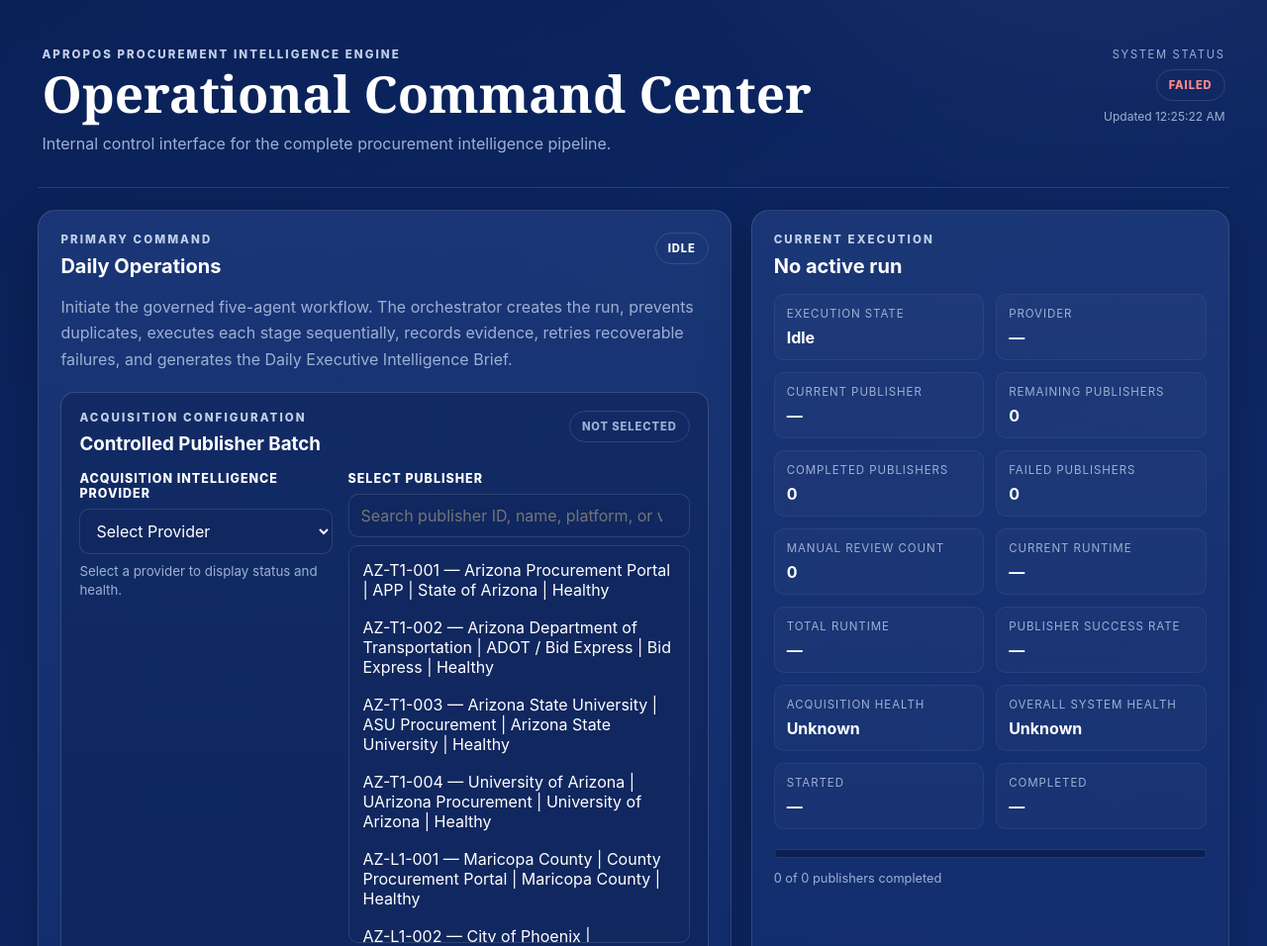
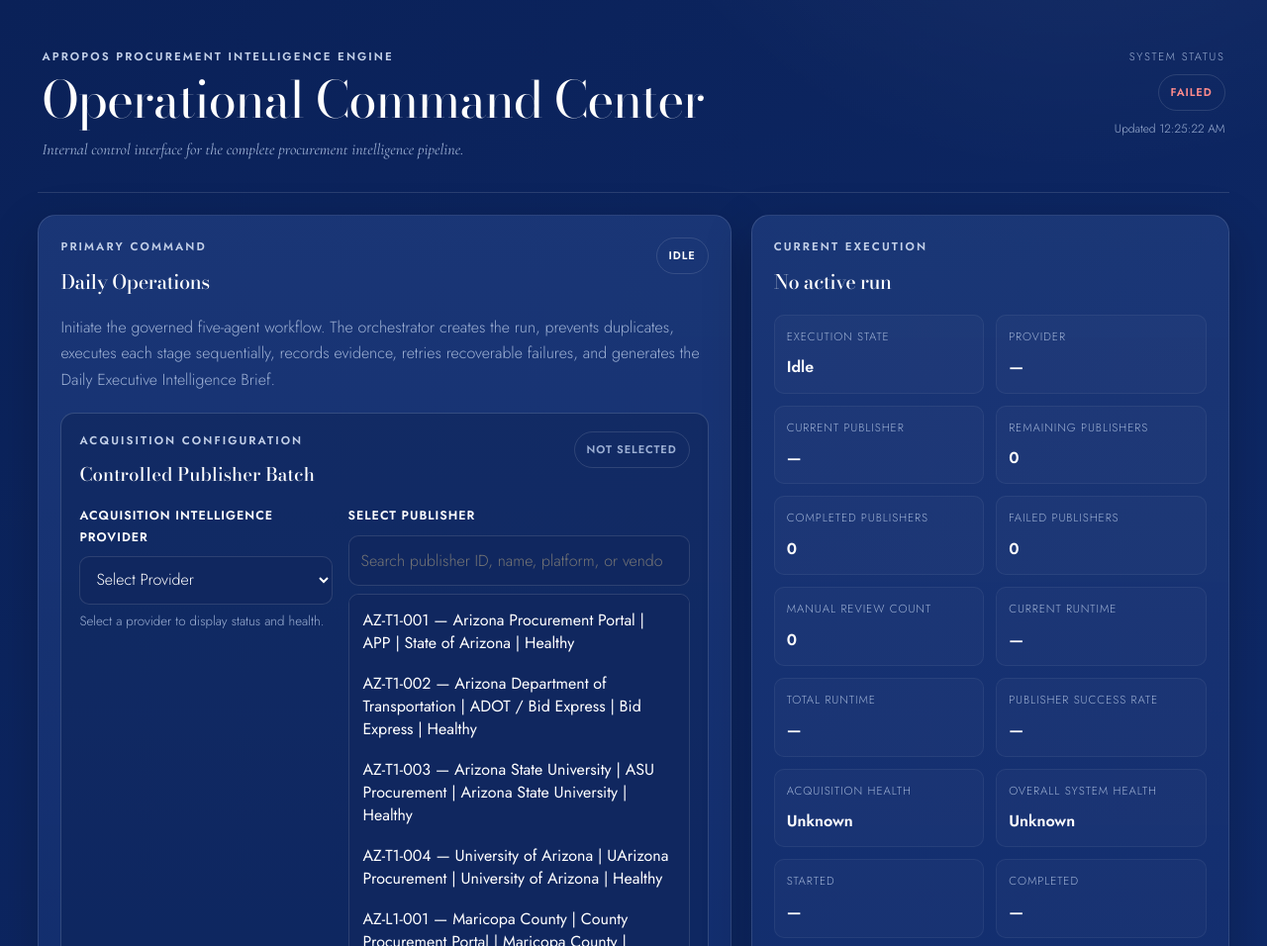
Before and after one commit to Aproposchpt2/Aproposchpt2-Apropos-Opportunity-Intelligence-Engine, a website: page index.html in a window 1280 px wide. Shown: the top 956 px of the page at 99% size. Drawn offline with nearby package versions, Linux system fonts and the light colour scheme.

Commit message:
Apply approved APROPOS color and typography system to acquisition controls

```diff
--- a/assets/command-center.css
+++ b/assets/command-center.css
@@ -13,17 +13,17 @@
   --warning: #f2c66d;
   --danger: #ff8b8b;
   --info: #8ab7ff;
-  font-family: Inter, ui-sans-serif, system-ui, -apple-system, BlinkMacSystemFont, "Segoe UI", sans-serif;
+  font-family:'Jost',ui-sans-serif,system-ui,-apple-system,BlinkMacSystemFont,"Segoe UI",sans-serif;
 }
-* { box-sizing: border-box; }
-html { background: var(--navy-950); }
-body { margin:0; min-height:100vh; color:var(--text); background:radial-gradient(circle at 85% -10%, rgba(238,243,255,.08), transparent 32rem),linear-gradient(145deg,#0A2158 0%,#0F2A6A 48%,#0A1F52 100%); }
+* { box-sizing:border-box; }
+html { background:var(--navy-950); }
+body { margin:0; min-height:100vh; color:var(--text); font-weight:300; line-height:1.7; background:radial-gradient(circle at 85% -10%,rgba(238,243,255,.08),transparent 32rem),linear-gradient(145deg,#0A2158 0%,#0F2A6A 48%,#0A1F52 100%); }
 button,input,select { font:inherit; }
 .shell { width:min(1500px,94vw); margin:0 auto; padding:28px 0 40px; }
 .masthead { display:flex; justify-content:space-between; gap:28px; align-items:flex-start; padding:20px 4px 30px; border-bottom:1px solid var(--line); }
 .eyebrow,.section-kicker { margin:0 0 8px; color:var(--gold); font-size:.72rem; letter-spacing:.18em; font-weight:800; }
-h1 { margin:0; font-family:Georgia,"Times New Roman",serif; font-size:clamp(2rem,4vw,4.3rem); line-height:.96; font-weight:600; }
-.subtitle { margin:14px 0 0; max-width:720px; color:var(--muted); font-size:1rem; line-height:1.6; }
+h1 { margin:0; font-family:'Bodoni Moda',Georgia,serif; font-size:clamp(2rem,4vw,4.3rem); line-height:.96; font-weight:400; letter-spacing:-.02em; }
+.subtitle { margin:14px 0 0; max-width:720px; color:var(--muted); font-size:1rem; line-height:1.6; font-family:'Cormorant',Georgia,serif; font-style:italic; }
 .status-cluster { min-width:220px; text-align:right; display:grid; gap:8px; justify-items:end; }
 .label { color:var(--muted); font-size:.7rem; letter-spacing:.15em; }
 .status-pill,.stage-badge,.publisher-state { display:inline-flex; align-items:center; border:1px solid var(--line); border-radius:999px; padding:8px 12px; font-weight:800; font-size:.7rem; letter-spacing:.08em; text-transform:uppercase; }
@@ -34,7 +34,7 @@ main { display:grid; gap:20px; padding-top:22px; }
 .hero-grid { display:grid; grid-template-columns:1.45fr 1fr; gap:20px; }
 .two-column { display:grid; grid-template-columns:1fr 1fr; gap:20px; }
 .panel-heading,.config-heading,.queue-heading { display:flex; justify-content:space-between; gap:18px; align-items:flex-start; margin-bottom:16px; }
-h2 { margin:0; font-size:1.25rem; } h3 { margin:0; }
+h2 { margin:0; font-size:1.25rem; font-family:'Bodoni Moda',Georgia,serif; font-weight:500; letter-spacing:-.02em; } h3 { margin:0; font-family:'Bodoni Moda',Georgia,serif; font-weight:500; }
 .panel-copy { color:var(--muted); line-height:1.65; max-width:850px; }
 .acquisition-config { margin:20px 0 6px; padding:18px; border:1px solid rgba(195,208,232,.2); border-radius:14px; background:rgba(5,22,61,.28); }
 .config-grid { display:grid; grid-template-columns:.85fr 1.15fr; gap:16px; }
@@ -86,7 +86,7 @@ dt { color:var(--muted); font-size:.72rem; text-transform:uppercase; letter-spac
 .intervention-panel { border-color:rgba(242,198,109,.45); background:linear-gradient(180deg,rgba(87,67,29,.38),rgba(15,42,106,.94)); }
 .intervention-panel button { margin-top:14px; color:var(--warning); }
 .metrics-grid { display:grid; grid-template-columns:repeat(4,1fr); gap:14px; }
-.metric-card { min-height:120px; display:flex; flex-direction:column; justify-content:space-between; }.metric-card span { color:var(--muted); font-size:.77rem; text-transform:uppercase; letter-spacing:.08em; }.metric-card strong { font-family:Georgia,serif; color:var(--gold-light); font-size:2.35rem; font-weight:500; }
+.metric-card { min-height:120px; display:flex; flex-direction:column; justify-content:space-between; }.metric-card span { color:var(--muted); font-size:.77rem; text-transform:uppercase; letter-spacing:.08em; }.metric-card strong { font-family:'Bodoni Moda',Georgia,serif; color:var(--gold-light); font-size:2.35rem; font-weight:500; }
 .health-grid .wide { grid-column:span 2; }
 .brief-content { color:#d7dde8; line-height:1.65; max-height:430px; overflow:auto; padding-right:6px; }.brief-content h3 { color:var(--gold-light); margin:18px 0 5px; }.brief-content p { margin:6px 0; }
 .table-wrap { overflow:auto; } table { width:100%; border-collapse:collapse; } th,td { padding:11px 9px; text-align:left; border-bottom:1px solid rgba(255,255,255,.06); font-size:.82rem; } th { color:var(--gold); font-size:.69rem; text-transform:uppercase; letter-spacing:.08em; } td { color:#dce2ec; }
```
